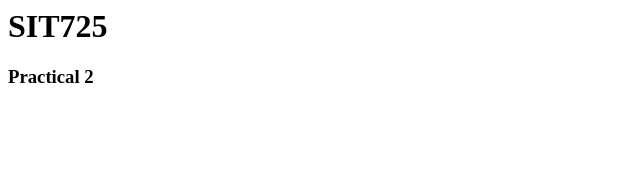
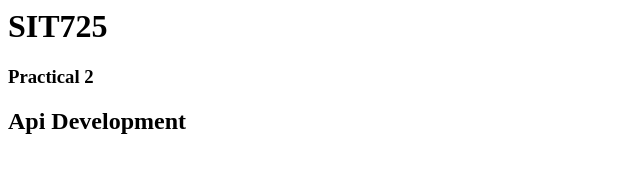
Before and after one commit to darsh2507/sit725-2023-t1-prac7, a website: page index.html in a window 1280 px wide. Shown: the whole page, without its empty margins (0-640 px from the left). Drawn offline with Linux system fonts and the light colour scheme.

Commit message:
express server
-added an api to perform two number addition.
-added an api to perform multiplication  of two number
-node project.

```diff
--- a/index.html
+++ b/index.html
@@ -2,5 +2,6 @@
 <body>
     <h1>SIT725</h1>
     <h3>Practical 2</h3>
+    <h2>Api Development</h2>
 </body>
 </html>
--- a/script.js
+++ b/script.js
@@ -3,6 +3,7 @@ let app = express()
 let port = process.env.port || 5000;
 
 app.use(express.static(__dirname +'/'));
+
 app.use(express.json());
 
 app.get('/', (req,res)=>{
```
